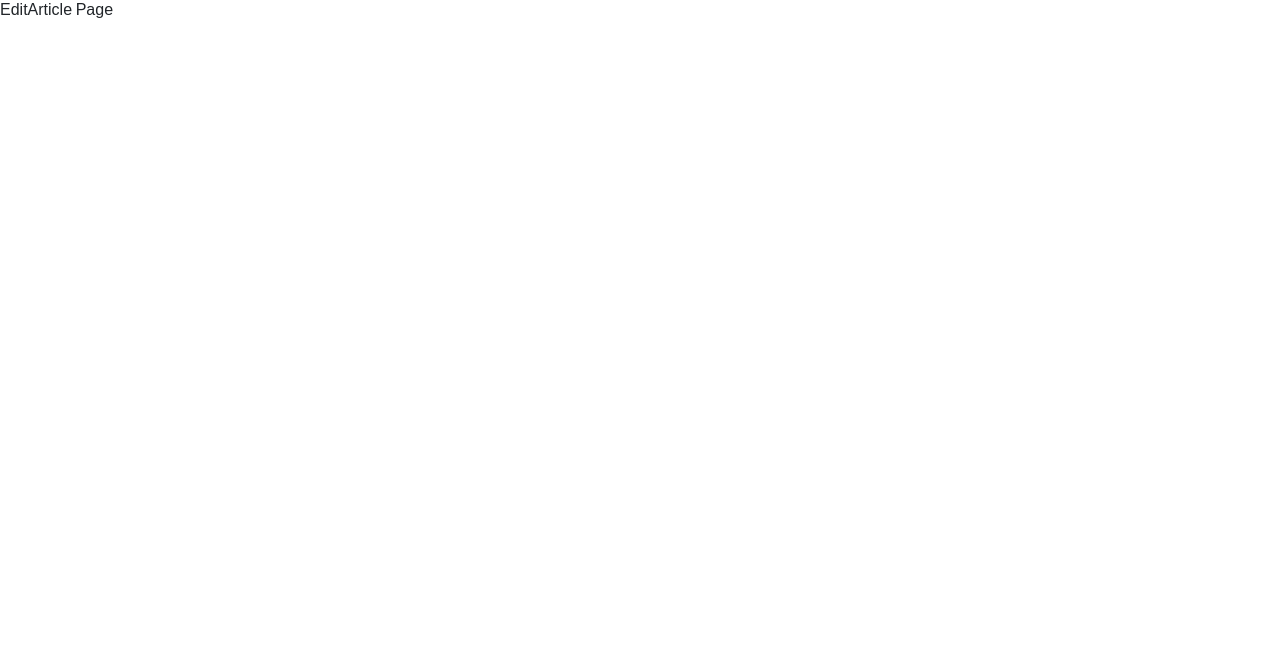
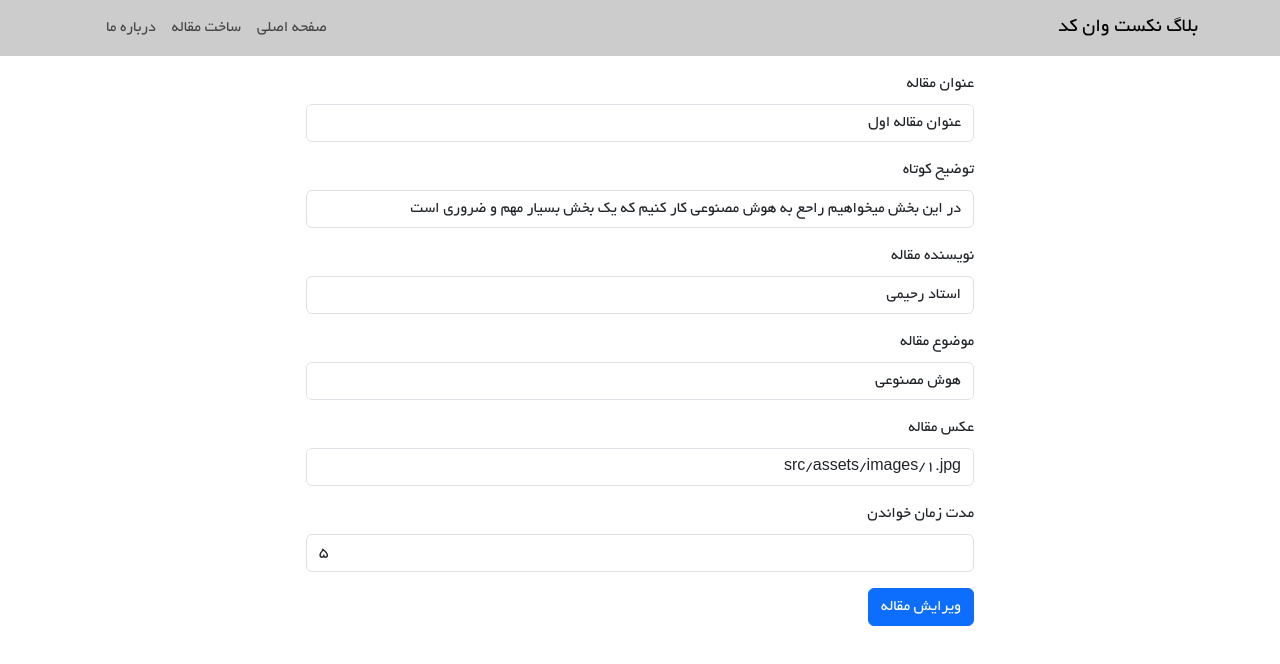
Before and after one commit to Abdulmanan-Rahimi/Blog-post-pro, a React (Vite) app: page /edit-article/1 in a window 1280 px wide. Shown: the top 664 px of the page. Built offline with nearby package versions, Linux system fonts and the light colour scheme; data requests are answered from the project's data file.

Commit message:
edit page design is completed

```diff
--- a/src/pages/article/Article.jsx
+++ b/src/pages/article/Article.jsx
@@ -1,14 +1,13 @@
 import axios from "axios";
 import { useEffect, useState } from "react";
 import { Container, Row, Col, Button } from "react-bootstrap";
-import { useNavigate, useParams } from "react-router-dom";
+import { Link, useNavigate, useParams } from "react-router-dom";
 import MyNavbar from "../../components/navbar/MyNavbar";
 import { BsPencilSquare } from "react-icons/bs";
 import { BiTimeFive, BiCategoryAlt } from "react-icons/bi";
 import { MdDelete, MdOutlineEditCalendar } from "react-icons/md";
 import "./Article.css";
 import Swal from "sweetalert2";
-
 
 const Article = () => {
   const articleId = useParams().articleId;
@@ -20,11 +19,6 @@ const Article = () => {
       .get(`http://localhost:5000/articles/${articleId}`)
       .then((response) => setArticleData(response.data));
   });
-
-  const editArticleHandler = (articleId) => {
-    navigate(`/edit-article/${articleId}`)
-
-  }
 
   const deleteArticleHandler = (id) => {
     Swal.fire({
@@ -79,9 +73,11 @@ const Article = () => {
                 >
                   <MdDelete size="25px" /> حذف مقاله
                 </Button>
-                <Button onClick={ () => editArticleHandler(articleId)} variant="outline-primary">
-                  <MdOutlineEditCalendar size="25px" /> ویرایش مقاله
-                </Button>
+                <Link to={`/edit-article/${articleId}`}>
+                  <Button variant="outline-primary">
+                    <MdOutlineEditCalendar size="25px" /> ویرایش مقاله
+                  </Button>
+                </Link>
               </div>
             </div>
           </Col>
--- a/src/pages/editArticle/EditArticle.jsx
+++ b/src/pages/editArticle/EditArticle.jsx
@@ -1,9 +1,105 @@
-import React from 'react'
+import axios from "axios";
+import { useEffect, useState } from "react";
+import { useParams } from "react-router-dom";
+import MyNavbar from "../../components/navbar/MyNavbar";
+import { Form, Button } from "react-bootstrap";
 
 const EditArticle = () => {
+  const [articleData, setArticleData] = useState({});
+  const articleId = useParams().articleId;
+
+  useEffect(() => {
+    axios
+      .get(`http://localhost:5000/articles/${articleId}`)
+      .then((response) => setArticleData(response.data));
+  }, []);
+
+  const editArticleHandler = () => {
+
+  }
+
+  const formHandler = () => {
+
+  }
+
   return (
-    <div>EditArticle Page</div>
-  )
-}
+    <>
+      <MyNavbar />
+      <div className="formContainer" dir="rtl">
+        <Form>
+          <Form.Group className="mb-3">
+            <Form.Label>عنوان مقاله</Form.Label>
+            <Form.Control
+              value={articleData.title}
+              name="title"
+              onChange={formHandler}
+              type="text"
+              placeholder="عنوان مقاله را وارد کنید"
+            />
+          </Form.Group>
 
-export default EditArticle
+          <Form.Group className="mb-3">
+            <Form.Label>توضیح کوتاه</Form.Label>
+            <Form.Control
+              value={articleData.desc}
+              name="desc"
+              onChange={formHandler}
+              type="text"
+              placeholder="یه توضیح کوتاه در مورد مقاله وارد کنید"
+            />
+          </Form.Group>
+
+          <Form.Group className="mb-3">
+            <Form.Label>نویسنده مقاله</Form.Label>
+            <Form.Control
+              value={articleData.writter}
+              name="writter"
+              onChange={formHandler}
+              type="text"
+              placeholder="نام نویسنده مقاله را وارد کنید"
+            />
+          </Form.Group>
+
+          <Form.Group className="mb-3">
+            <Form.Label>موضوع مقاله</Form.Label>
+            <Form.Control
+              value={articleData.category}
+              name="category"
+              onChange={formHandler}
+              type="text"
+              placeholder="موضوع مقاله را وارد کنید"
+            />
+          </Form.Group>
+
+          <Form.Group className="mb-3">
+            <Form.Label>عکس مقاله</Form.Label>
+            <Form.Control
+              value={articleData.image}
+              name="image"
+              onChange={formHandler}
+              type="text"
+              placeholder="عکس مقاله را وارد کنید"
+            />
+          </Form.Group>
+
+          <Form.Group className="mb-3">
+            <Form.Label>مدت زمان خواندن</Form.Label>
+            <Form.Control
+              value={articleData.readingTime}
+              name="readingTime"
+              onChange={formHandler}
+              type="number"
+              placeholder=""
+            />
+          </Form.Group>
+
+          <Button onClick={editArticleHandler} variant="primary" type="button">
+            ویرایش مقاله
+          </Button>
+        </Form>
+      </div>
+    </>
+  );
+};
+
+export default EditArticle;
```
